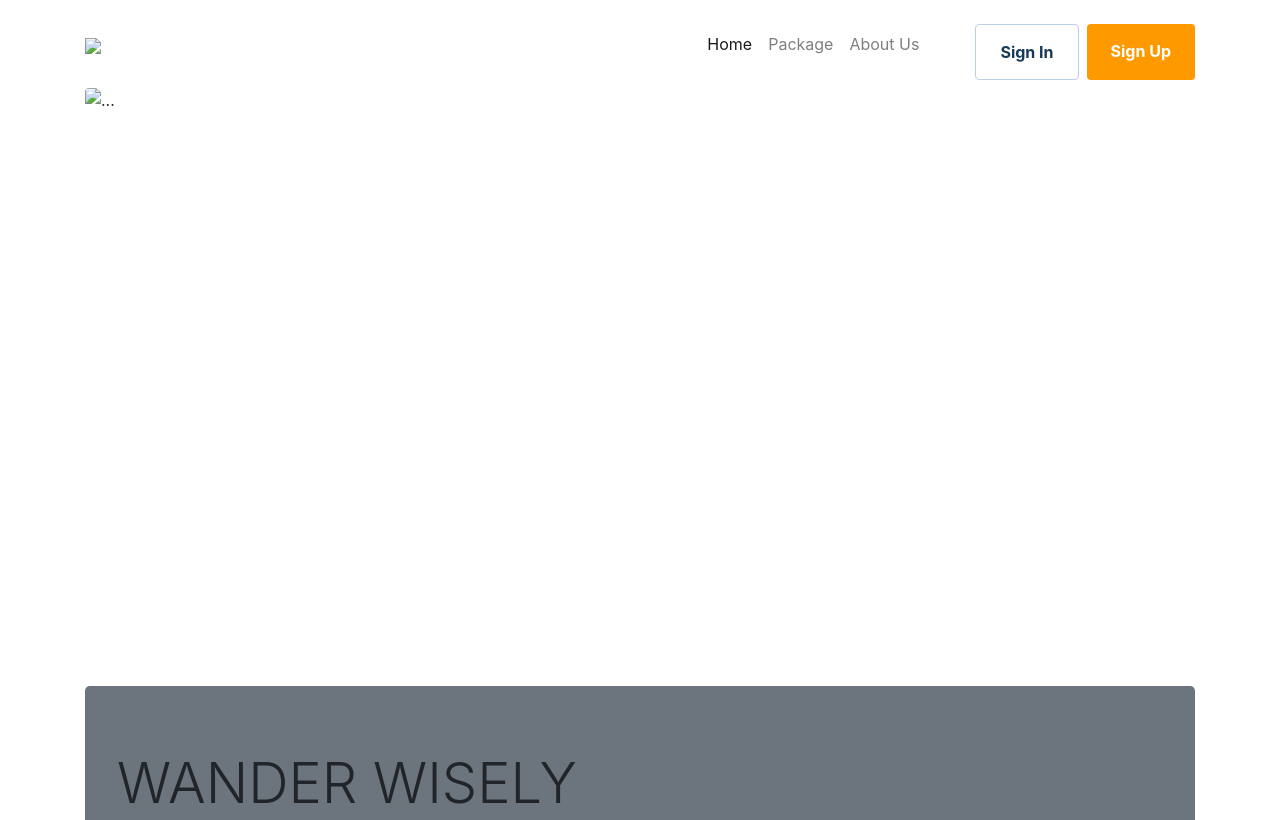
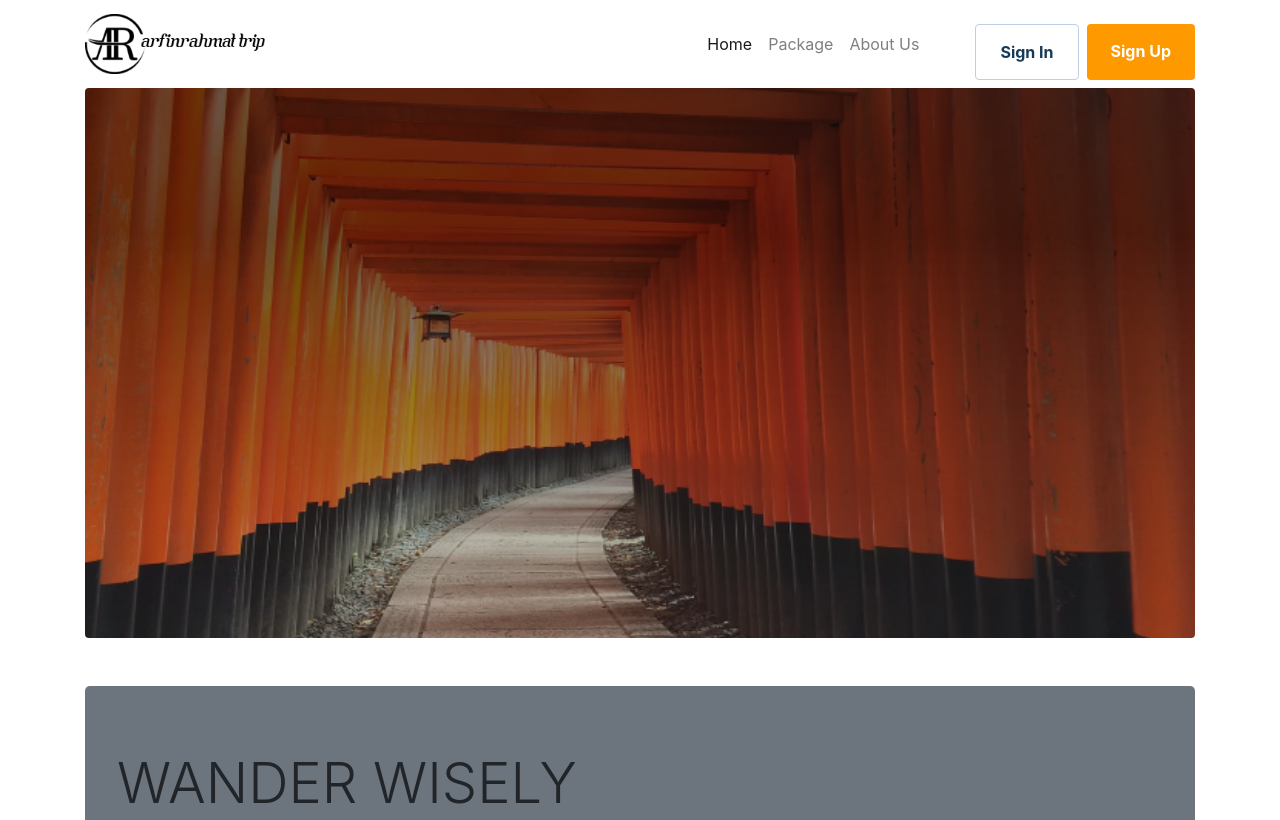
Before and after one commit to arfinrahmat/tugas_akhir_css, a plain HTML site: page aboutus.html in a window 1280 px wide. Shown: the top 820 px of the page. Drawn offline with nearby package versions, Linux system fonts and the light colour scheme.

Commit message:
Update aboutus.html

```diff
--- a/aboutus.html
+++ b/aboutus.html
@@ -24,7 +24,7 @@
     <nav class="navbar py-2 navbar-expand-lg navbar-light">
       <div class="container">
         <a class="navbar-brand" href="#">
-          <img src="images/logotrip-icon.png" width="180" />
+          <img src="logotrip-icon.png" width="180" />
         </a>
         <button
           class="navbar-toggler"
@@ -78,7 +78,7 @@
           <div class="carousel-inner">
             <div class="carousel-item active">
               <img
-                src="images/header_torri.png"
+                src="header_torri.png"
                 width="100%"
                 height="550px"
                 class="d-block w-100 rounded"
```
